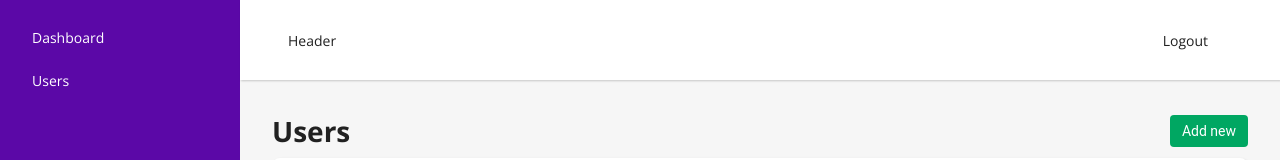
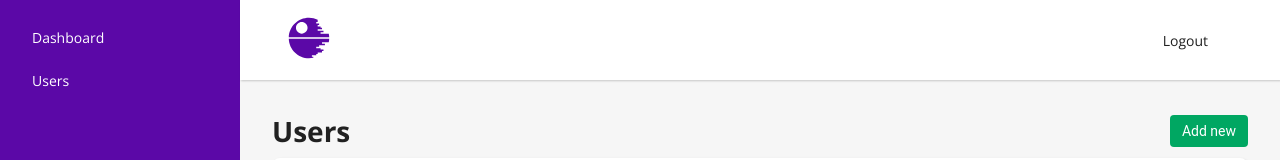
Before and after one commit to Raayhan/Laravel-API-Vite-React, a React (Vite) app in the folder react-frontend/: page /users in a window 1280 px wide. Shown: the top 160 px of the page. Built offline with nearby package versions, Linux system fonts and the light colour scheme; no server answers; sample sign-in values are in the browser's storage.

Commit message:
Added SVG logo

```diff
--- a/react-frontend/src/components/DefaultLayout.jsx
+++ b/react-frontend/src/components/DefaultLayout.jsx
@@ -38,7 +38,10 @@ export default function DefaultLayout() {
             <div className="content">
                 <header>
                     <div>
-                        Header
+                        <svg className="svg-icon" viewBox="0 0 20 20">
+                            <path fill="none" d="M19.629,9.655c-0.021-0.589-0.088-1.165-0.21-1.723h-3.907V7.244h1.378V6.555h-2.756V5.866h2.067V5.177h-0.689V4.488h-1.378V3.799h0.689V3.11h-1.378V2.421h0.689V1.731V1.294C12.88,0.697,11.482,0.353,10,0.353c-5.212,0-9.446,4.135-9.629,9.302H19.629z M6.555,2.421c1.522,0,2.756,1.234,2.756,2.756S8.077,7.933,6.555,7.933S3.799,6.699,3.799,5.177S5.033,2.421,6.555,2.421z"></path>
+                            <path fill="none" d="M12.067,18.958h-0.689v-0.689h2.067v-0.689h0.689V16.89h2.067v-0.689h0.689v-0.689h-1.378v-0.689h-2.067v-0.689h1.378v-0.689h2.756v-0.689h-1.378v-0.689h3.218c0.122-0.557,0.189-1.134,0.21-1.723H0.371c0.183,5.167,4.418,9.302,9.629,9.302c0.711,0,1.401-0.082,2.067-0.227V18.958z"></path>
+                        </svg>
 
                     </div>
                     <div>
@@ -53,7 +56,7 @@ export default function DefaultLayout() {
             </div>
             {notification &&
                 <div className="notification">
-                    { notification }
+                    {notification}
                 </div>
             }
         </div>
--- a/react-frontend/src/index.css
+++ b/react-frontend/src/index.css
@@ -31,6 +31,25 @@ body {
     background-color: #f6f6f6;
 }
 
+/* -----
+SVG Icons - svgicons.sparkk.fr
+----- */
+
+.svg-icon {
+    width: 3em;
+    height: 3em;
+}
+
+.svg-icon path,
+.svg-icon polygon,
+.svg-icon rect {
+    fill: #5b08a7;
+}
+
+.svg-icon circle {
+    stroke: #5b08a7;
+    stroke-width: 1;
+}
 input {
     outline: 0;
     background: #ffffff;
@@ -93,7 +112,7 @@ input:focus {
 }
 
 .btn-logout:hover {
-    background-color: rgba(0, 0, 0, 0.1);
+    font-weight: bold;
 }
 
 .btn:hover,
```
